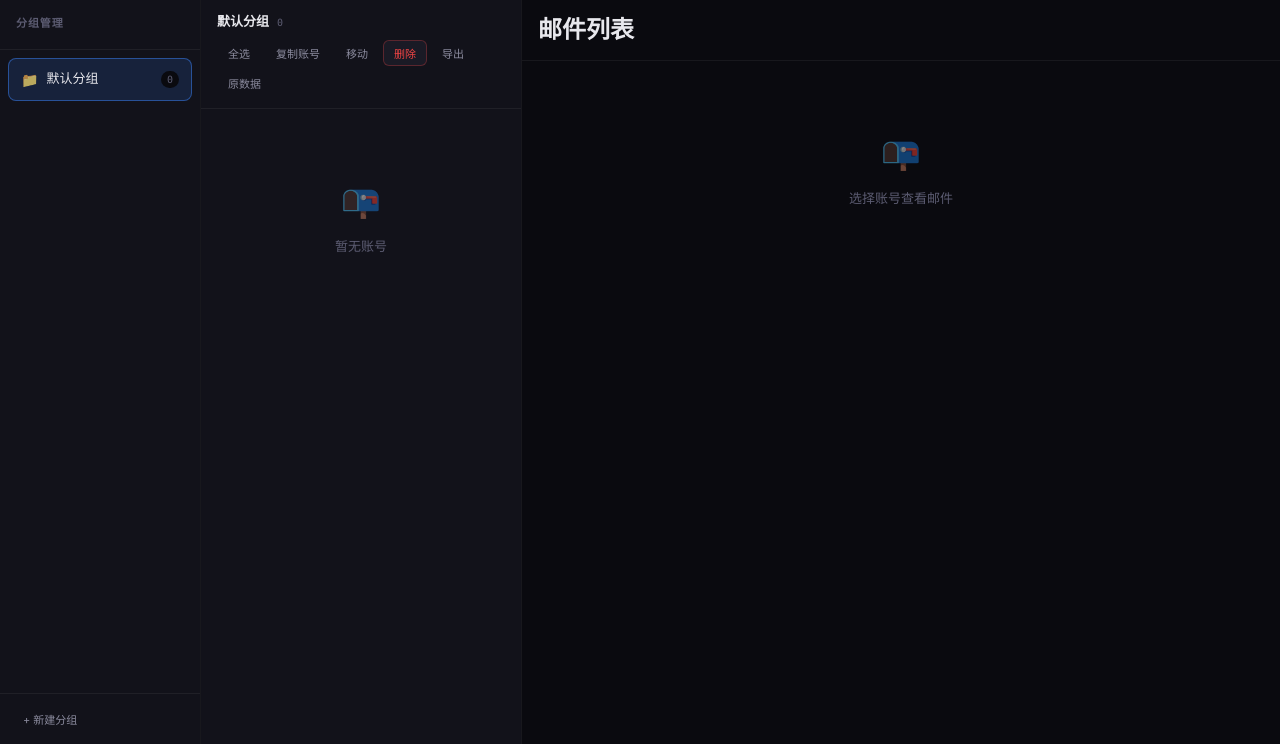
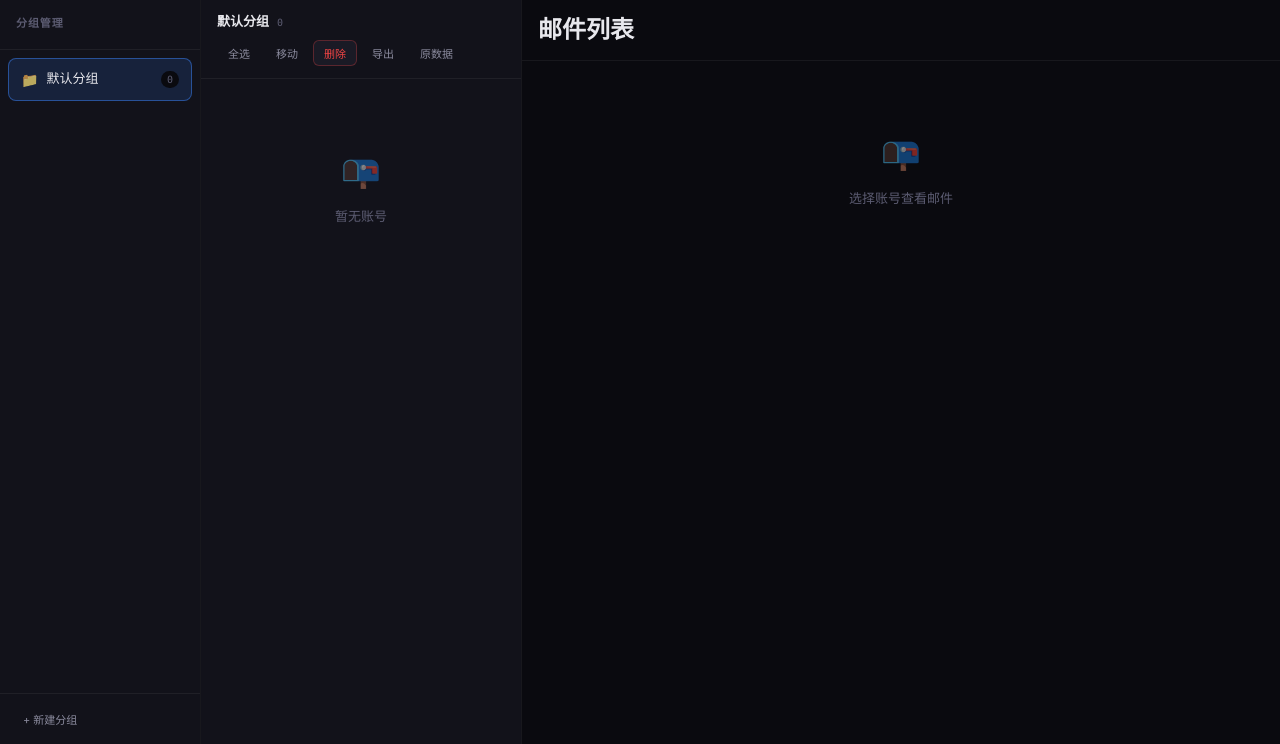
Before and after one commit to a137460387/email-token-post, a Flask app: page / in a window 1280 px wide. Shown: the part 56-800 px from the top of the page. Run offline with Flask 3, Linux system fonts and the light colour scheme.

Commit message:
Revert "feat: 添加复制账号按钮"
This reverts commit fe0a0d5cfe2ddf1e5daba52d9fa4f47e8334ed6e.

```diff
--- a/static/app.js
+++ b/static/app.js
@@ -683,34 +683,6 @@ document.addEventListener('DOMContentLoaded', () => {
     // 原数据
     document.getElementById('btnRawData').addEventListener('click', () => exportAccounts('raw'));
 
-    // 复制账号（勾选的账号或当前选中的账号）
-    document.getElementById('btnCopyAccount').addEventListener('click', async () => {
-        let ids = Array.from(selectedAccountIds);
-        // 如果没有勾选，使用当前选中的账号
-        if (ids.length === 0 && selectedAccountId) {
-            ids = [selectedAccountId];
-        }
-        if (ids.length === 0) {
-            showToast('请先勾选或点击一个账号', 'error');
-            return;
-        }
-
-        try {
-            const resp = await fetch('/api/accounts/raw', {
-                method: 'POST',
-                headers: { 'Content-Type': 'application/json' },
-                body: JSON.stringify({ ids })
-            });
-            const data = await resp.json();
-            if (data.success && data.text) {
-                await navigator.clipboard.writeText(data.text);
-                showToast(`已复制 ${ids.length} 个账号`, 'success');
-            }
-        } catch (e) {
-            showToast('复制失败', 'error');
-        }
-    });
-
     // 复制导出内容
     document.getElementById('btnCopyExport').addEventListener('click', () => {
         const text = document.getElementById('exportText').value;
--- a/templates/index.html
+++ b/templates/index.html
@@ -46,7 +46,6 @@
                     </div>
                     <div class="toolbar">
                         <button class="btn btn-ghost btn-sm" id="btnSelectAll">全选</button>
-                        <button class="btn btn-ghost btn-sm" id="btnCopyAccount">复制账号</button>
                         <button class="btn btn-ghost btn-sm" id="btnMoveGroup">移动</button>
                         <button class="btn btn-danger btn-sm" id="btnDeleteSelected">删除</button>
                         <button class="btn btn-ghost btn-sm" id="btnExport">导出</button>
```
